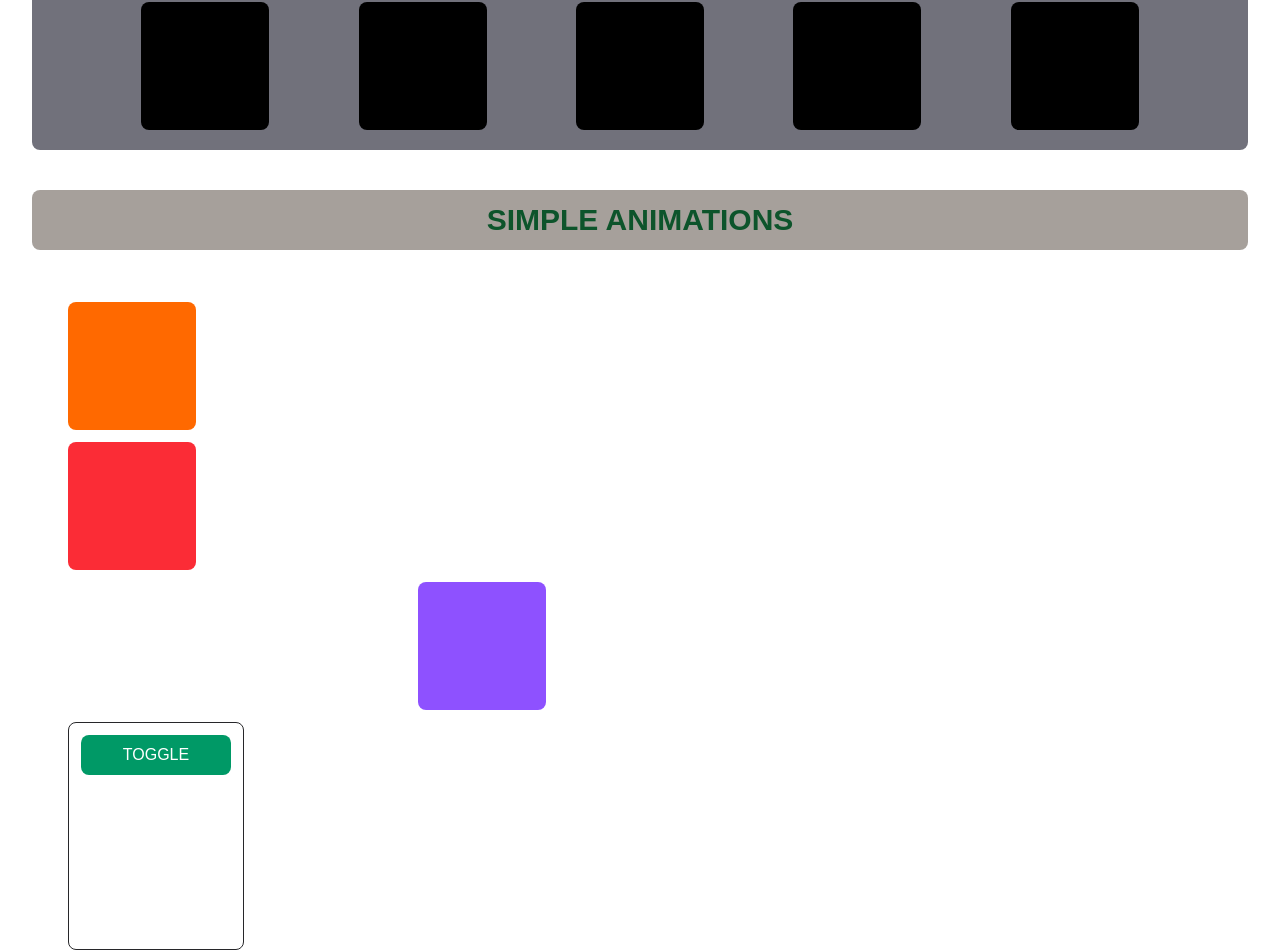
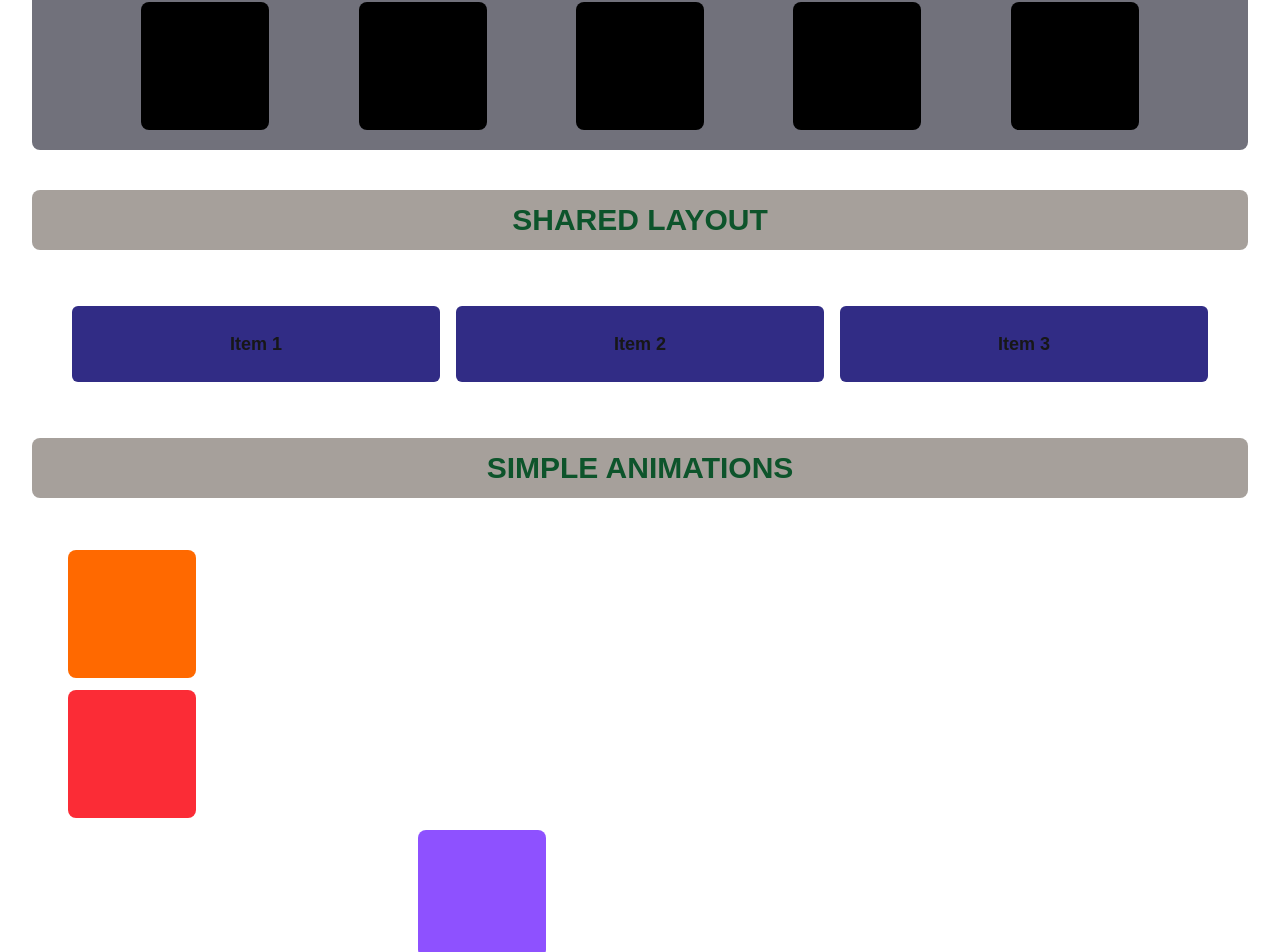
Before and after one commit to PouryaSoleimani/FRAMER____MOTION, a Next.js app: page / in a window 1280 px wide. Shown: the part 786-1738 px from the top of the page. Built offline with nearby package versions, Linux system fonts and the light colour scheme.

Commit message:
🟨FRAMER___MOTION🟨

```diff
--- a/app/page.tsx
+++ b/app/page.tsx
@@ -5,6 +5,7 @@ import FramerMotionPage1 from './framer-motion-1/page';
 import BoxesComponent from '@/components/4Boxes';
 import CirclesCompoent from '@/components/4Circles';
 import Numbers from '@/components/Numbers';
+import SharedLayoutExample from '@/components/SharedLayout';
 
 export default function Home() {
   return (
@@ -14,8 +15,12 @@ export default function Home() {
       <BoxesComponent />
       <CirclesCompoent />
       <Numbers />
+      <h2 className="bg-stone-400 text-3xl font-black text-center p-3 text-green-900 my-4">SHARED LAYOUT</h2>
+      <SharedLayoutExample />
+
       <h2 className="bg-stone-400 text-3xl font-black text-center p-3 text-green-900 my-4">SIMPLE ANIMATIONS</h2>
       <FramerMotionPage1 />
+
       {/* <DropDownMenu /> */}
     </div>
   );
--- /dev/null
+++ b/components/SharedLayout.tsx
@@ -0,0 +1,35 @@
+/* eslint-disable @typescript-eslint/no-explicit-any */
+'use client';
+import { useState } from 'react';
+import { motion, AnimatePresence } from 'framer-motion';
+
+const items = [
+  { id: '1', title: 'Item 1', description: 'Details about Item 1' },
+  { id: '2', title: 'Item 2', description: 'Details about Item 2' },
+  { id: '3', title: 'Item 3', description: 'Details about Item 3' },
+];
+
+export default function SharedLayoutExample() {
+  const [selectedId, setSelectedId] = useState<any>(null);
+
+  return (
+    <div className="p-10 grid grid-cols-3 gap-4">
+      {items.map(item => (
+        <motion.div key={item.id} layoutId={item.id} className="p-6 bg-indigo-900 rounded-md cursor-pointer text-center" onClick={() => setSelectedId(item?.id)}>
+          <h3 className="text-lg font-semibold">{item.title}</h3>
+        </motion.div>
+      ))}
+
+      <AnimatePresence>
+        {selectedId && (
+          <motion.div layoutId={selectedId} className="fixed top-0 left-0 w-full h-full bg-black/50 flex items-center justify-center z-50" onClick={() => setSelectedId(null)}>
+            <motion.div className="bg-white p-10 rounded-lg w-96" layout onClick={e => e.stopPropagation()}>
+              <h3 className="text-xl font-bold mb-4">{items.find(i => i.id === selectedId)?.title}</h3>
+              <p>{items.find(i => i.id === selectedId)?.description}</p>
+            </motion.div>
+          </motion.div>
+        )}
+      </AnimatePresence>
+    </div>
+  );
+}
```
